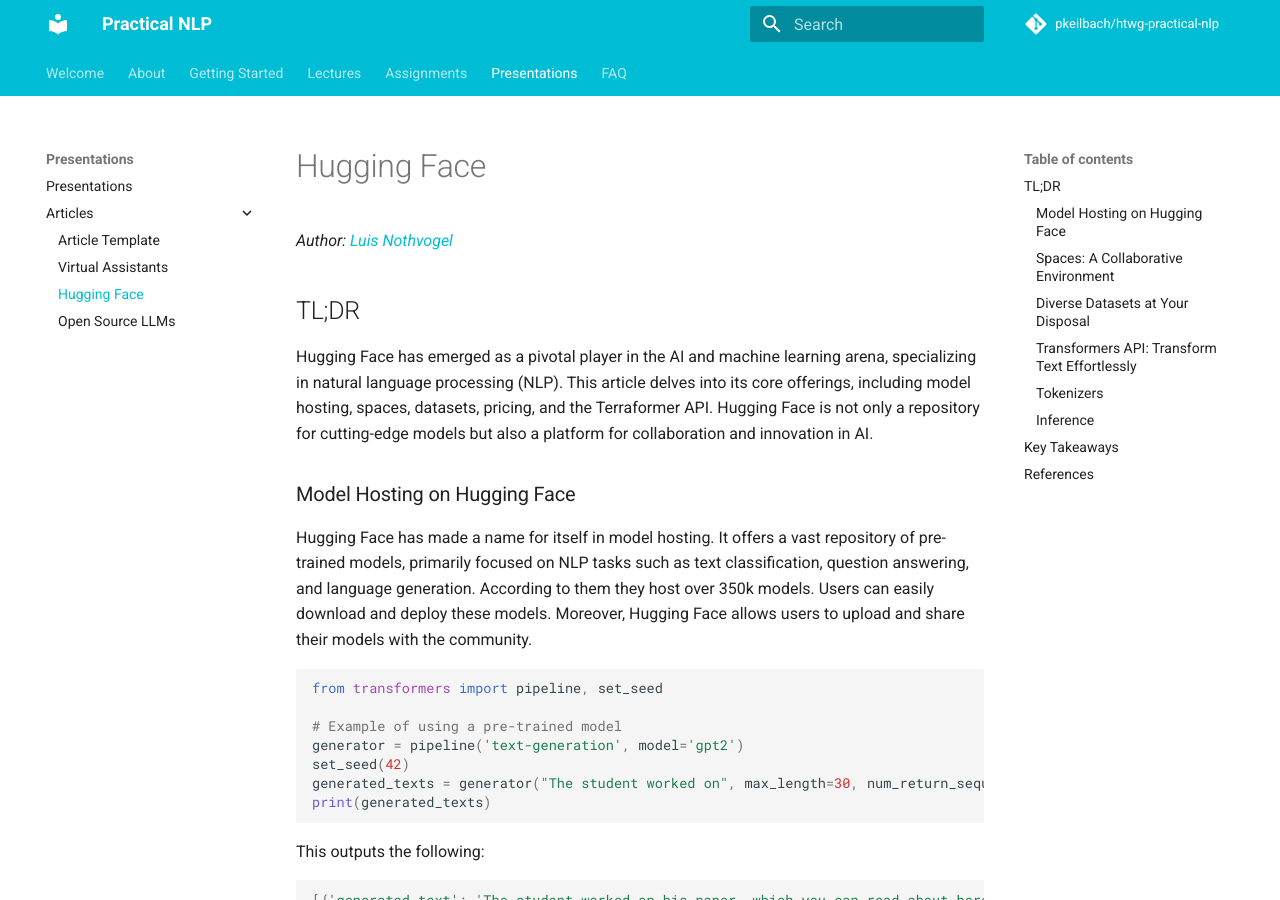
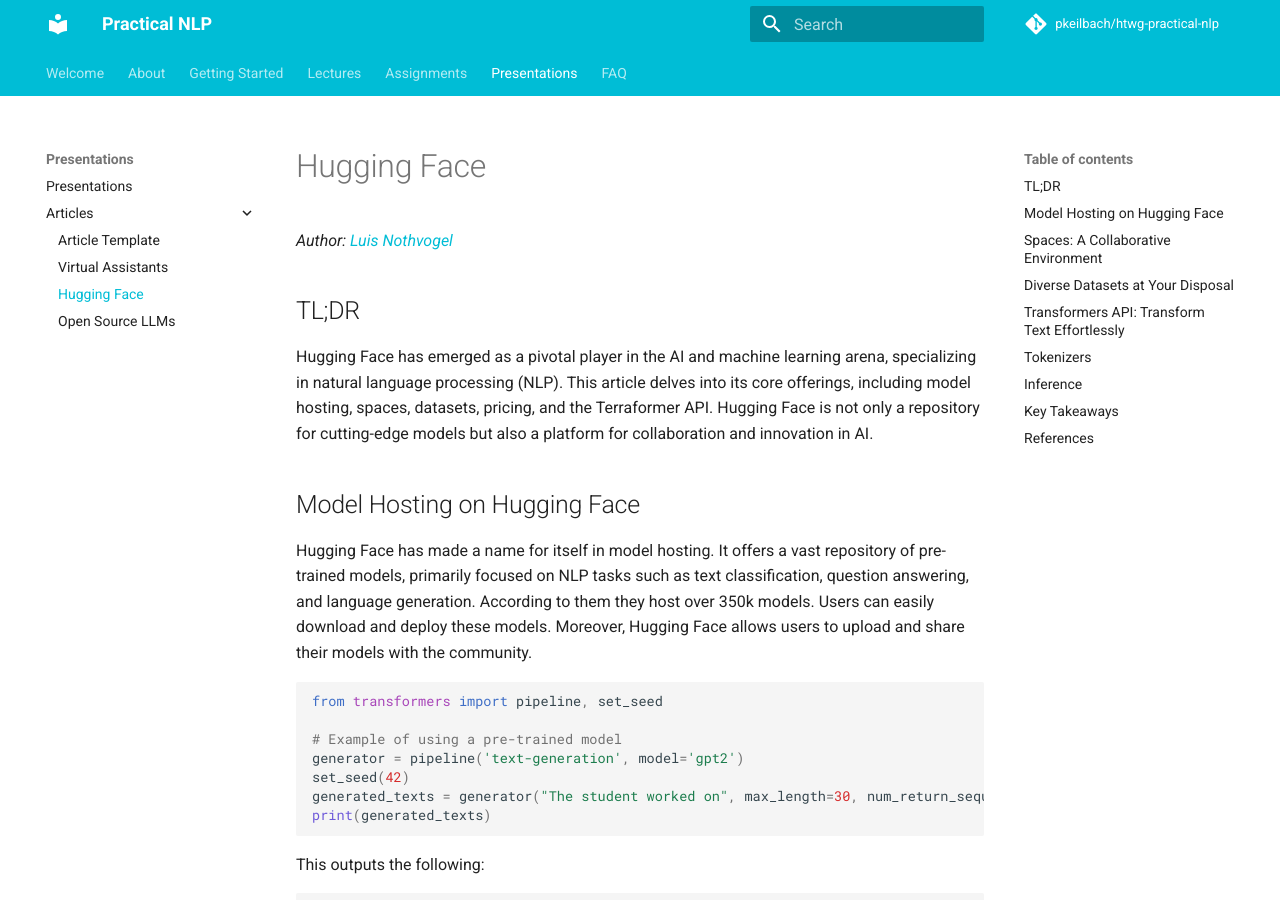
Before and after one commit to pkeilbach/htwg-practical-nlp, an MkDocs documentation site: the page built from docs/presentations/articles/hugging_face.md, in a window 1280 px wide and 900 px high. Built offline with MkDocs 1.6.1 and Material for MkDocs 9.7.7, drawn with Linux system fonts in a browser that asks for light colours; comment, search, counter and statistics services are not loaded.

````diff
--- a/docs/presentations/articles/hugging_face.md
+++ b/docs/presentations/articles/hugging_face.md
@@ -6,7 +6,7 @@ _Author: [Luis Nothvogel](mailto:luis.nothvogel@htwg-konstanz.de)_
 
 Hugging Face has emerged as a pivotal player in the AI and machine learning arena, specializing in natural language processing (NLP). This article delves into its core offerings, including model hosting, spaces, datasets, pricing, and the Terraformer API. Hugging Face is not only a repository for cutting-edge models but also a platform for collaboration and innovation in AI.
 
-### Model Hosting on Hugging Face
+## Model Hosting on Hugging Face
 
 Hugging Face has made a name for itself in model hosting. It offers a vast repository of pre-trained models, primarily focused on NLP tasks such as text classification, question answering, and language generation. According to them they host over 350k models. Users can easily download and deploy these models. Moreover, Hugging Face allows users to upload and share their models with the community.
 
@@ -25,11 +25,11 @@ This outputs the following:
 [{'generated_text': 'The student worked on his paper, which you can read about here. You can get an ebook with that part, or an audiobook with some of'}, {'generated_text': 'The student worked on this particular task by making the same basic task in his head again and again, without the help of some external helper, even when'}]
 ```
 
-### Spaces: A Collaborative Environment
+## Spaces: A Collaborative Environment
 
 Spaces are an innovative feature of Hugging Face, offering a collaborative environment where developers can build, showcase, and share machine learning applications. Users can deploy models as web applications, creating interactive demos that are accessible to a broader audience. Spaces support various frameworks like Streamlit and Gradio. According to them they host over 150k spaces.
 
-### Diverse Datasets at Your Disposal
+## Diverse Datasets at Your Disposal
 
 The Hugging Face ecosystem includes a wide range of datasets, catering to different NLP tasks. The Datasets library simplifies the process of loading and processing data, ensuring efficiency and consistency in model training. According to them they host over 75k datasets.
 
@@ -42,7 +42,7 @@ ds = load_dataset("wikimedia/wikipedia", "20231101.en")
 ```
 
 
-### Transformers API: Transform Text Effortlessly
+## Transformers API: Transform Text Effortlessly
 
 The Transformers API is a testament to Hugging Face's innovation. This API simplifies the process of text transformation, making it accessible even to those with limited programming skills. It supports a variety of NLP tasks and can be integrated into various applications.
 
@@ -54,7 +54,7 @@ tokenizer = AutoTokenizer.from_pretrained("gpt2")
 model = AutoModelForCausalLM.from_pretrained("gpt2")
 ```
 
-### Tokenizers
+## Tokenizers
 
 Hugging face tokenisers are an essential component of modern natural language processing. These tokenisers are characterised by their speed and flexibility and support a variety of tokenisation methods such as BPE (Byte-Pair-Encoding), WordPiece or SentencePiece. One of the key features of Hugging Face Tokenisers is their compatibility with different language models such as BERT, GPT and RoBERTa, making them a universal tool in the NLP community. With ongoing innovations and updates, Hugging Face Tokenisers remain at the forefront of NLP technology by providing continuously improved efficiency and accuracy in language processing.
 
@@ -64,7 +64,7 @@ from tokenizers.models import BPE
 tokenizer = Tokenizer(BPE(unk_token="[UNK]"))
 ```
 
-### Inference
+## Inference
 
 Hugging Face Inference plays a crucial role in turning trained language models into productive applications. The platform provides an intuitive and powerful infrastructure for inferencing models, which means that developers can easily access pre-trained models to generate real-time predictions for a wide range of NLP tasks. Thanks to its efficient implementation and support for hardware acceleration technologies, Hugging Face Inference enables the seamless integration of language models into applications ranging from chatbots to machine translation and sentiment analysis.
 
````
